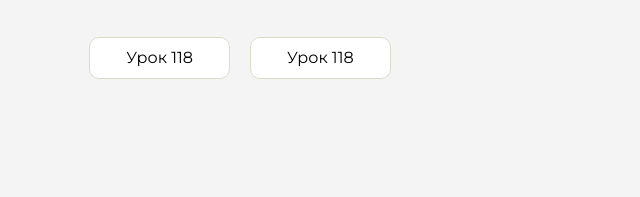
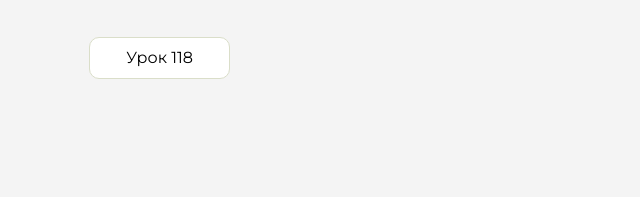
Before and after one commit to negromaga31/home-work-118, a plain HTML site: page index.html in a window 1280 px wide. Shown: the part 201-398 px from the top of the page, 492-1132 px from the left. Drawn offline with Linux system fonts and the light colour scheme.

Commit message:
Update index.html

```diff
--- a/index.html
+++ b/index.html
@@ -95,9 +95,7 @@
                     <li class="content__list-item">
                         <a href="HTML-118/index.html">Урок 118</a>
                     </li>
-                     <li class="content__list-item">
-                        <a href="HTML-118/index.html">Урок 118</a>
-                    </li>
+
                 </ul>
             </div>
             <div class="content__block hidden" id="diplomBlock">
```
